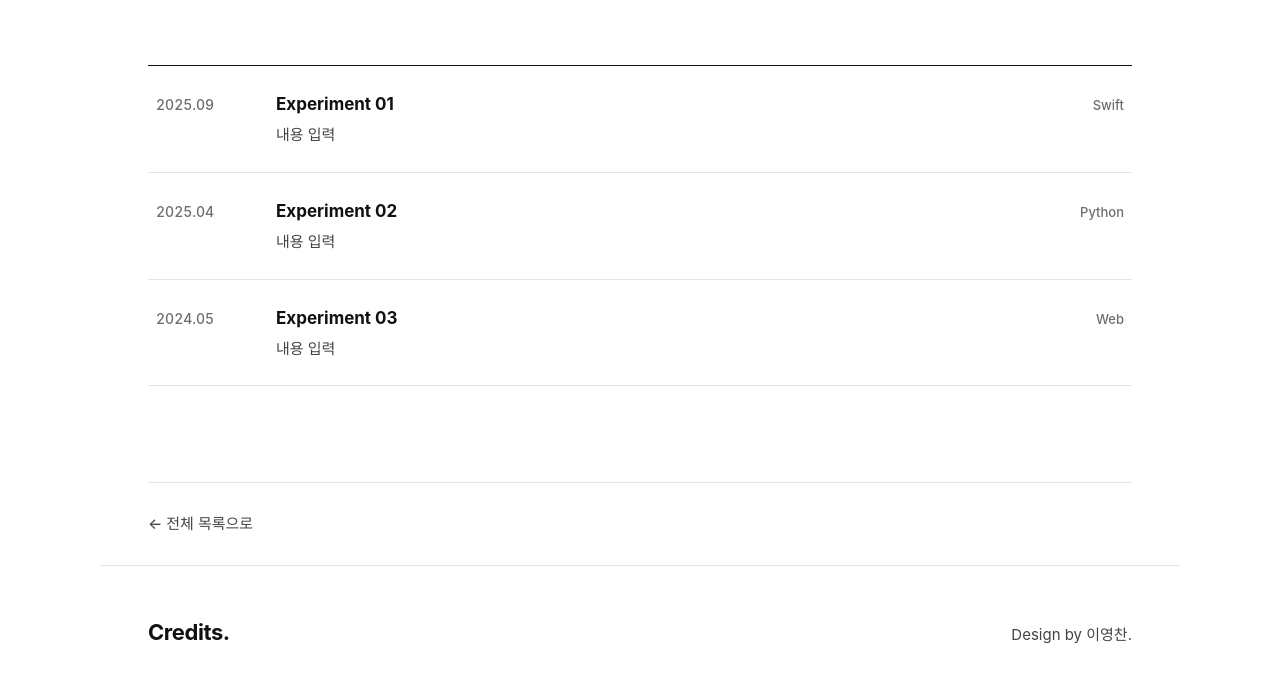
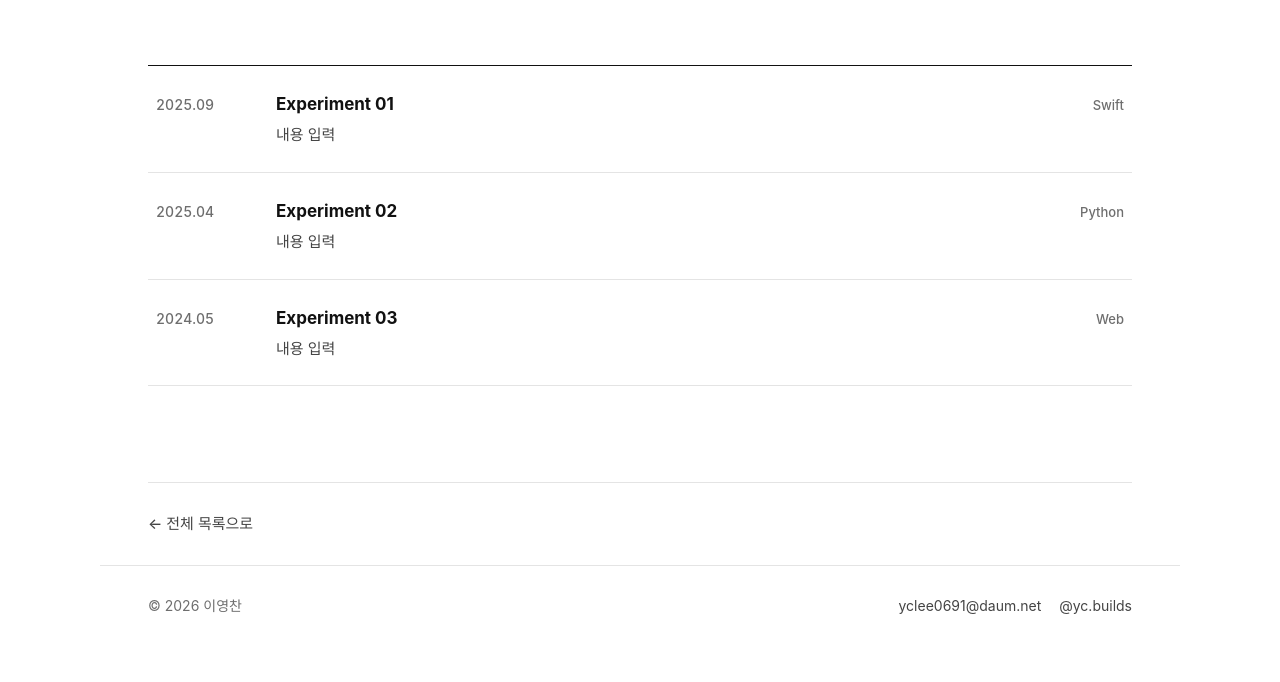
Before and after one commit to Phsoft-ai/portfolio, a plain HTML site: page experiments/index.html in a window 1280 px wide. Shown: the part 258-940 px from the top of the page. Drawn offline with Linux system fonts and the light colour scheme; a web font is replaced by a local one.

Commit message:
Replace credits footer with minimal contact footer

```diff
--- a/assets/css/style.css
+++ b/assets/css/style.css
@@ -789,29 +789,33 @@ a.profile-meta__value:hover {
   color: var(--ink);
 }
 
-.credits-footer {
+.site-footer {
   width: 100%;
   max-width: var(--max-width);
   margin: 0 auto;
-  padding: 48px var(--gutter) 56px;
+  padding: 28px var(--gutter) 44px;
   display: flex;
-  align-items: baseline;
+  align-items: center;
   justify-content: space-between;
   gap: 16px;
   border-top: 1px solid var(--line);
+  font-size: 0.875rem;
+  color: var(--ink-muted);
 }
 
-.credits-footer__title {
-  font-family: var(--font-display);
-  font-size: 1.375rem;
-  font-weight: 700;
-  letter-spacing: -0.02em;
+.site-footer__links {
+  display: flex;
+  align-items: center;
+  gap: 18px;
 }
 
-.credits-footer__by {
-  font-size: 0.9375rem;
-  font-weight: 400;
+.site-footer__link {
   color: var(--ink-secondary);
+  transition: color 0.15s ease;
+}
+
+.site-footer__link:hover {
+  color: var(--ink);
 }
 
 /* ==========================================================================
@@ -996,9 +1000,10 @@ a.profile-meta__value:hover {
     margin-bottom: 2px;
   }
 
-  .credits-footer {
+  .site-footer {
     flex-direction: column;
-    gap: 6px;
-    padding: 36px var(--gutter) 44px;
+    align-items: flex-start;
+    gap: 8px;
+    padding: 24px var(--gutter) 36px;
   }
 }
--- a/experiments/index.html
+++ b/experiments/index.html
@@ -60,9 +60,12 @@
     </nav>
   </main>
 
-  <footer class="credits-footer">
-    <span class="credits-footer__title">Credits.</span>
-    <span class="credits-footer__by">Design by 이영찬.</span>
+  <footer class="site-footer">
+    <span>© 2026 이영찬</span>
+    <div class="site-footer__links">
+      <a class="site-footer__link" href="mailto:yclee0691@daum.net">yclee0691@daum.net</a>
+      <a class="site-footer__link" href="https://instagram.com/yc.builds" target="_blank" rel="noopener">@yc.builds</a>
+    </div>
   </footer>
 </body>
 </html>
```
Also changed, not shown: index.html (+6 -3 lines), project-a/index.html (+6 -3 lines), project-a/plan/index.html (+6 -3 lines), project-a/rebranding/index.html (+6 -3 lines), project-a/stt-model/index.html (+6 -3 lines), project-b/index.html (+6 -3 lines), project-b/part-1/index.html (+6 -3 lines), project-b/part-2/index.html (+6 -3 lines).
